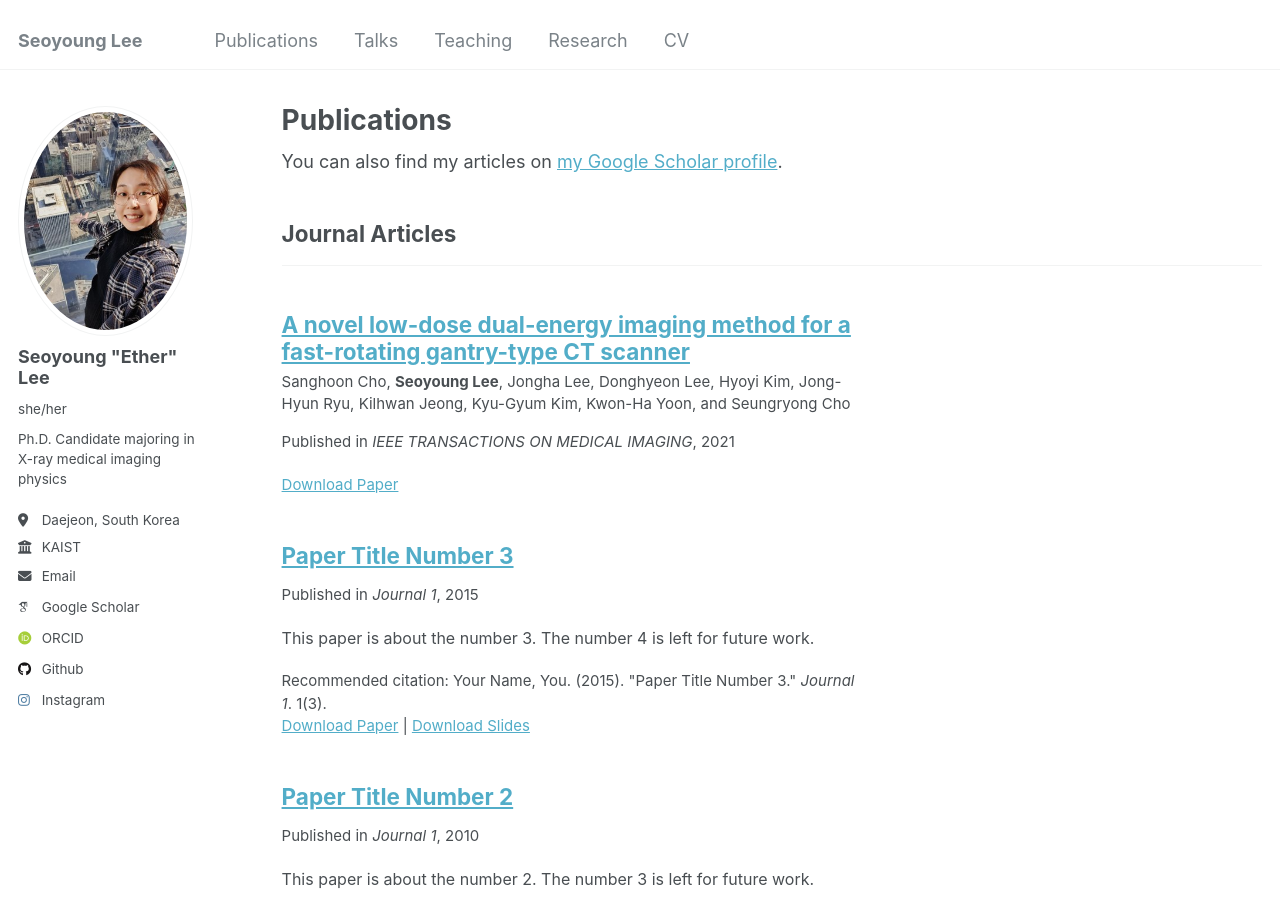
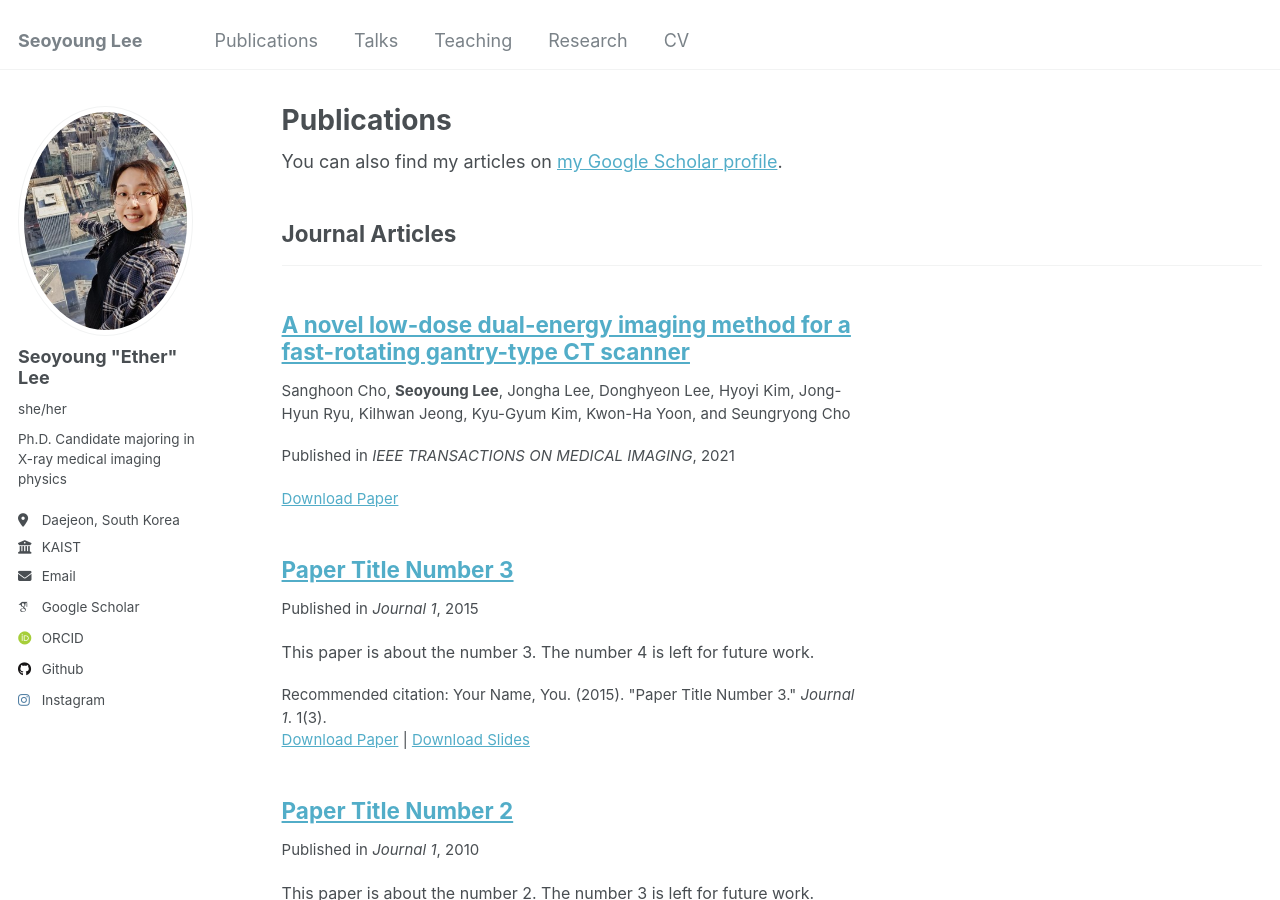
Before and after one commit to ether0/ether0.github.io, a Jekyll site: the page built from _pages/publications.html, in a window 1280 px wide and 900 px high. Built offline with Jekyll 4.4.1, drawn with Linux system fonts in a browser that asks for light colours; some web fonts are replaced.

Commit message:
Update archive-single.html

```diff
--- a/_includes/archive-single.html
+++ b/_includes/archive-single.html
@@ -39,7 +39,7 @@
     {% endif %}
 
     {% if post.authors %}
-      <p style="font-size: smaller; margin: 0;"> {{ post.authors | markdownify | remove: '<p>' | remove: '</p>'}} </p>
+      <p style="font-size: smaller;"> {{ post.authors | markdownify | remove: '<p>' | remove: '</p>'}} </p>
     {% endif %}
 
     {% if post.collection == 'teaching' %}
```
